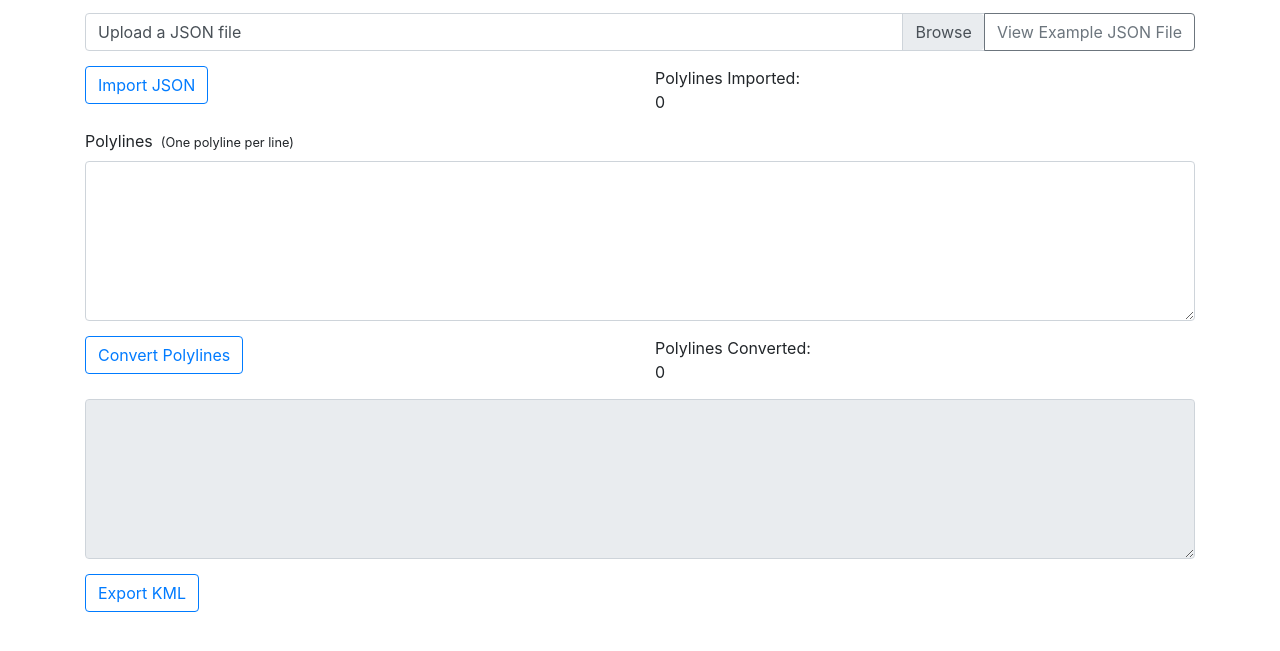
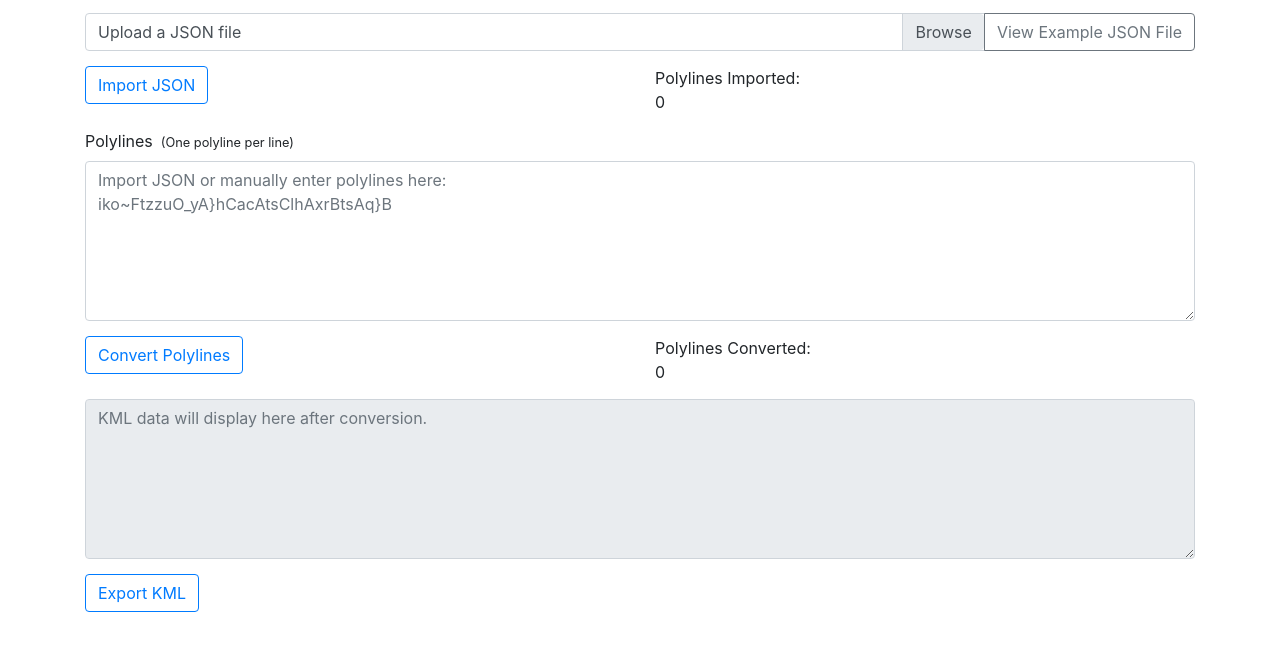
Before and after one commit to ThePieMonster/Polylines-To-KML, a plain HTML site: page index.html in a window 1280 px wide. Shown: the part 99-750 px from the top of the page. Drawn offline with nearby package versions, Linux system fonts and the light colour scheme; some packages are replaced by stand-ins of ours.

Commit message:
Update placeholder text

```diff
--- a/index.html
+++ b/index.html
@@ -86,7 +86,7 @@
             <div class="row">
                 <div class="col-sm">
                     <label for="importTextArea">Polylines&ensp;</label><small><label for="importTextArea">(One polyline per line)</label></small>
-                    <textarea class="form-control" spellcheck="false" id="importTextArea" wrap="off"></textarea>
+                    <textarea class="form-control" spellcheck="false" id="importTextArea" wrap="off" placeholder="Import JSON or manually enter polylines here:\niko~FtzzuO_yA}hCacAtsClhAxrBtsAq}B\n"></textarea>
                 </div>
             </div>
             <div class="row">
@@ -99,7 +99,7 @@
             </div>
             <div class="row">
                 <div class="col-sm">
-                    <textarea class="form-control" spellcheck="false" id="convertTextArea" readonly wrap="off"></textarea>
+                    <textarea class="form-control" spellcheck="false" id="convertTextArea" readonly wrap="off" placeholder="KML data will display here after conversion."></textarea>
                 </div>
             </div>
             <div class="row">
@@ -321,6 +321,9 @@
         var exampleArrayStringJSONFormatted = JSON.stringify(exampleArrayStringJSON, null, 2);
         exampleArrayTextArea.value = "\\\\ Each object in the array must include a value named \"points\" which contains the polyline. All other values are ignored.\n";
         exampleArrayTextArea.value += exampleArrayStringJSONFormatted;
+
+        var importTextArea = document.getElementById('importTextArea');
+        importTextArea.placeholder = importTextArea.placeholder.replace(/\\n/g, '\n');
     })
 </script>
 </body>
```
